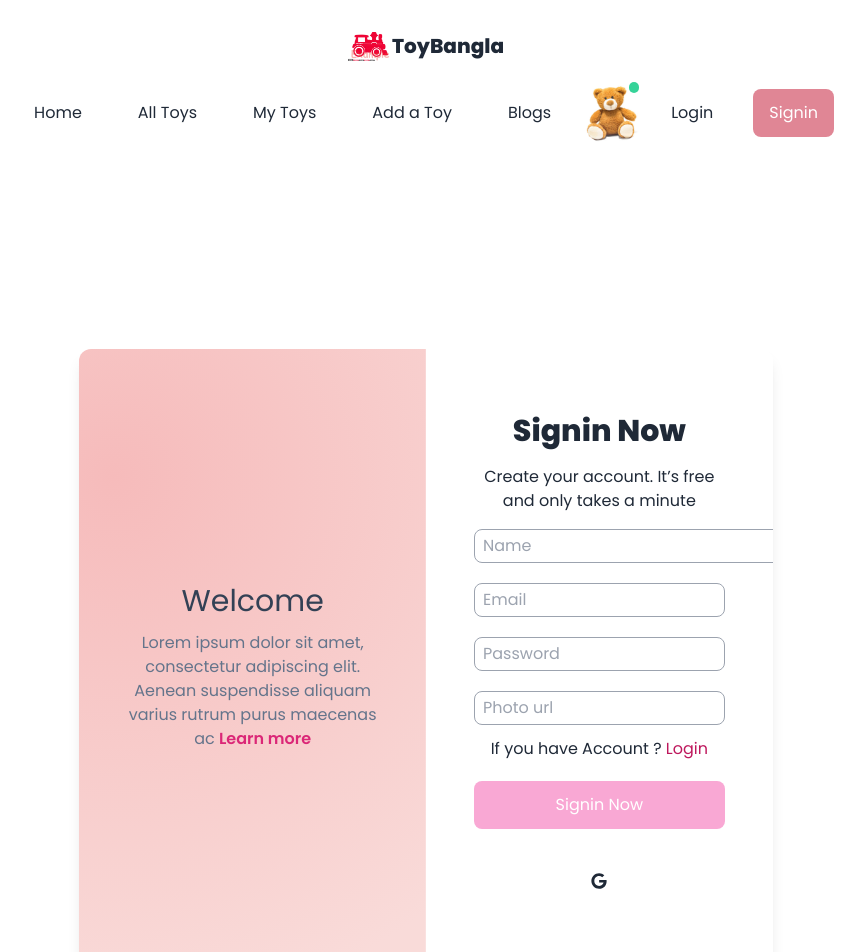
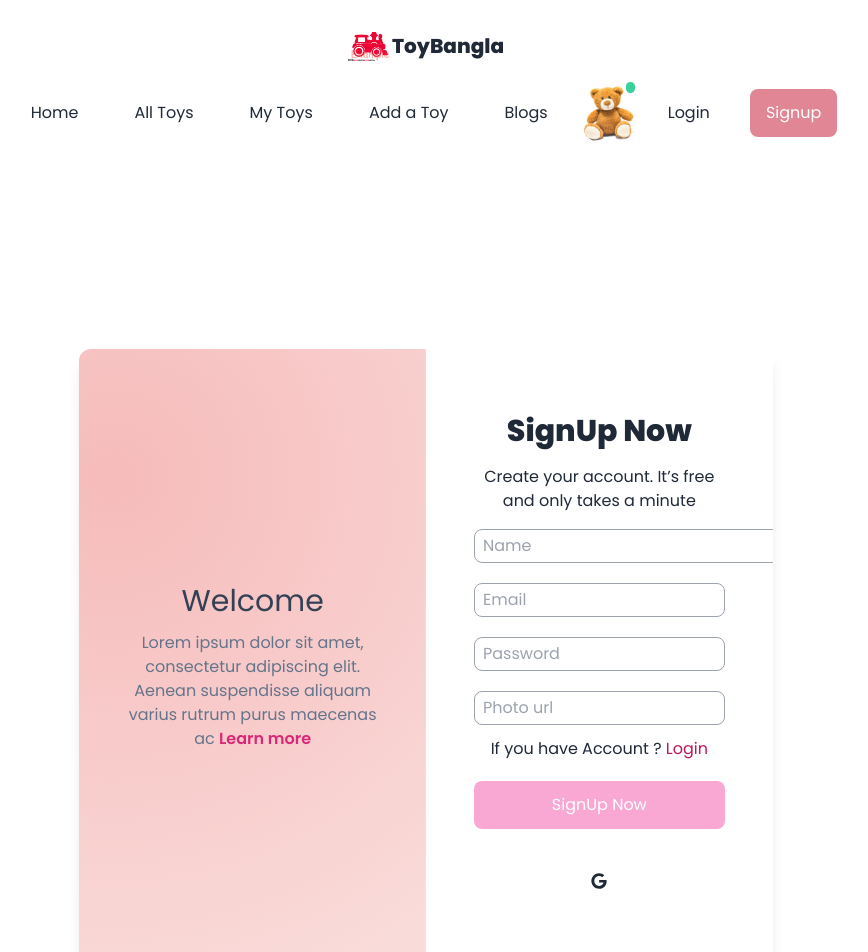
Before and after one commit to 321niloy/Assignment-enleven-client, a React (Vite) app: page /signin in a window 1280 px wide. Shown: the top 952 px of the page, without its empty margins (214-1082 px from the left). Built offline with nearby package versions, Linux system fonts and the light colour scheme; no server answers.

Commit message:
nav signup and login modification

```diff
--- a/src/pages/login/Login.jsx
+++ b/src/pages/login/Login.jsx
@@ -29,7 +29,7 @@
     })
     .catch(error =>{
       console.log(error)
-      seterror(error.massage)
+      seterror('Email or password wiil be wrong',error.massage)
     })
   }
 
--- a/src/pages/nav/Nav.jsx
+++ b/src/pages/nav/Nav.jsx
@@ -44,7 +44,7 @@
               user?<li className="m-3"><Link><button onClick={handlelogout}>LogOut</button></Link></li>:<li className="m-3"><ActiveLink to='/login'>Login</ActiveLink></li>
             }
             {
-              user? '' : <li className="m-3"><ActiveLink to="/signin">Signin</ActiveLink></li>
+              user? '' : <li className="m-3"><ActiveLink to="/signin">Signup</ActiveLink></li>
             }
           </ul>
         </div>
--- a/src/pages/sign/Signin.jsx
+++ b/src/pages/sign/Signin.jsx
@@ -12,6 +12,7 @@
   useTitle('signin')
   const {createuser,googlesignin} = useContext(Authcontext)
   const [error,seterror] = useState('')
+  const [suc,setsuc] = useState('')
 
   const handlesignIn =event =>{
     event.preventDefault()
@@ -26,6 +27,7 @@
     .then(result => {
       const Createuser = result.user;
       console.log(Createuser)
+      setsuc('Signup successfull')
       form.reset()
     })
     .catch(error =>{
@@ -61,7 +63,7 @@
               </div>
             </div>
             <div className="w-full lg:w-1/2 py-16 px-12">
-              <h2 className="text-3xl mb-4 font-extrabold ">Signin Now</h2>
+              <h2 className="text-3xl mb-4 font-extrabold ">SignUp Now</h2>
               <p className="mb-4">
                 Create your account. It’s free and only takes a minute
               </p>
@@ -82,8 +84,9 @@
 
                 <p className='mt-3'>If you have  Account ? <Link className='text-pink-700' to='/login'>Login</Link></p>
                 <p className='text-red-700'>{error}</p>
+                <p className='text-green-700'>{suc}</p>
                 <div className="mt-5">
-                  <input className="w-full border-pink-600 rounded-lg bg-pink-300 py-3 text-center text-white" type="submit" value="Signin Now" />
+                  <input className="w-full border-pink-600 rounded-lg bg-pink-300 py-3 text-center text-white" type="submit" value="SignUp Now" />
 
                 </div>
                  {/*  */}
```
